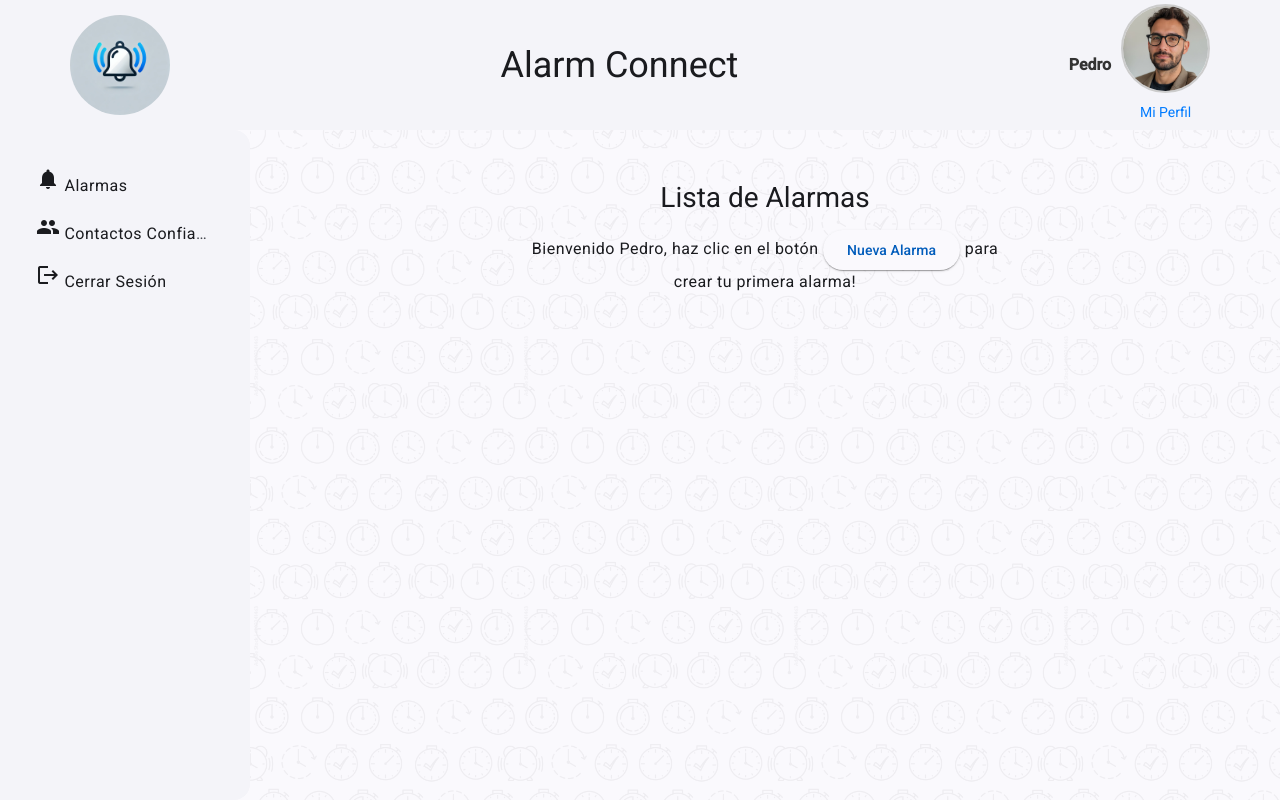
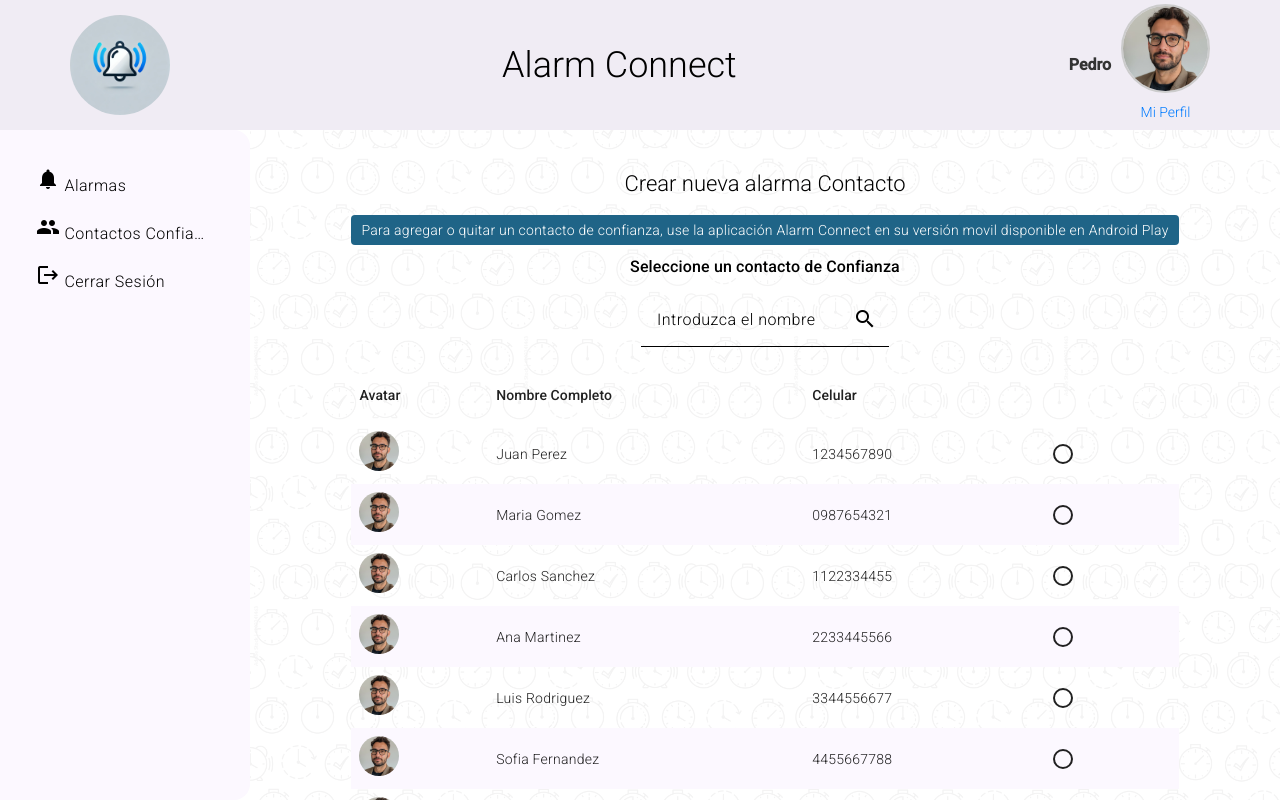
Before and after one commit to orsolarte4221/alarmconnect_web, an Angular app: page /select-contact in a window 1280 px wide. Before the commit this address led to /alarms. Built offline with nearby package versions, Linux system fonts and the light colour scheme.

Commit message:
Pantalla seleccionar contacto

```diff
--- a/src/app/app-routing.module.ts
+++ b/src/app/app-routing.module.ts
@@ -1,9 +1,10 @@
 import { NgModule } from '@angular/core';
 import { RouterModule, Routes } from '@angular/router';
+import { MainLayoutComponent } from './layout/main-layout/main-layout.component';
 import { AlarmListComponent } from './pages/alarm-list/alarm-list.component';
-import { MainLayoutComponent } from './layout/main-layout/main-layout.component';
+import { CrearAlarmaComponent } from './pages/crear-alarma/crear-alarma.component';
 import { NuevaAlarmaTipoComponent } from './pages/nueva-alarma-tipo/nueva-alarma-tipo.component';
-import { CrearAlarmaComponent } from './pages/crear-alarma/crear-alarma.component';
+import { SelectContactComponent } from './pages/select-contact/select-contact.component';
 
 const routes: Routes = [
   { path: '', redirectTo: 'alarms', pathMatch: 'full' }, // Redirige la raíz a /alarms
@@ -11,6 +12,7 @@ const routes: Routes = [
       { path: 'alarms', component: AlarmListComponent },
       { path: 'nueva-alarma-tipo', component: NuevaAlarmaTipoComponent } ,
       { path: 'crear-alarma', component: CrearAlarmaComponent },
+      { path: 'select-contact', component: SelectContactComponent },
   ]},
   { path: '**', redirectTo: 'alarms' }
 ];
--- a/src/app/layout/main-layout/main-layout.component.scss
+++ b/src/app/layout/main-layout/main-layout.component.scss
@@ -14,7 +14,7 @@
   top: 0;
   left: 0;
   z-index: 1000;
-  background-color: #f4f4f9;
+  background-color: #f0ecf4;
   padding: 0 20px;
 }
 
@@ -92,7 +92,7 @@
 
 .side-menu {
   width: 250px;
-  background: #f4f4f9;
+  background: #fcf8ff;
   padding: 20px; /* Espaciado de 20px en todos los lados */
   box-sizing: border-box;
 }
--- a/src/app/pages/crear-alarma/crear-alarma.component.html
+++ b/src/app/pages/crear-alarma/crear-alarma.component.html
@@ -8,7 +8,7 @@
 
     <div class="form-group">
       <label for="contacto">Contacto de confianza</label>
-      <input type="text" id="contacto" placeholder="Buscar por Nombre">
+      <input type="text" id="contacto" placeholder="Buscar por Nombre" (focus)="navigateToContactSelection()">
     </div>
 
     <div class="form-group">
--- a/src/app/pages/crear-alarma/crear-alarma.component.scss
+++ b/src/app/pages/crear-alarma/crear-alarma.component.scss
@@ -55,7 +55,7 @@ input, select, button {
 }
 
 .nota-voz button {
-  background-color: #5c6bc0;
+  background-color: #555992;
   color: white;
   border: none;
   cursor: pointer;
@@ -65,13 +65,13 @@ input, select, button {
 }
 
 .guardar-btn {
-  background-color: #5c6bc0;
+  background-color: #555992;
   color: white;
   padding: 12px;
   font-size: 16px;
   border: none;
   cursor: pointer;
-  border-radius: 6px;
+  border-radius: 100px;
   width: 200px; /*  Botón más pequeño */
   align-self: center; /*  Centrar el botón en el formulario */
 }
--- a/src/app/pages/crear-alarma/crear-alarma.component.ts
+++ b/src/app/pages/crear-alarma/crear-alarma.component.ts
@@ -32,4 +32,7 @@ export class CrearAlarmaComponent implements OnInit {
     }, 500); // Simula un pequeño delay antes de redirigir
   }
 
+  navigateToContactSelection() {
+    this.router.navigate(['/select-contact']);
+  }
 }
--- /dev/null
+++ b/src/app/pages/select-contact/select-contact.component.html
@@ -0,0 +1,31 @@
+<div class="select-contact-container">
+  <p class="mat-title-large">Crear nueva alarma Contacto</p>
+  <p class="alert-message mat-body-medium">Para agregar o quitar un contacto de confianza, use la aplicación Alarm Connect en su versión movil disponible en  Android Play</p>
+  <p class="mat-title-medium">Seleccione un contacto de Confianza</p>
+  <mat-form-field class="example-full-width">
+    <mat-label>Introduzca el nombre</mat-label>
+    <input type="text" matInput placeholder="Introduzca el nombre">
+    <mat-icon matSuffix>search</mat-icon>
+  </mat-form-field>
+  <table mat-table [dataSource]="contactsArray">
+    <ng-container matColumnDef="avatar">
+      <th mat-header-cell *matHeaderCellDef> Avatar </th>
+      <td mat-cell *matCellDef="let contacto"> <img [src]="contacto.avatar" alt="Avatar" class="table-avatar"> </td>
+    </ng-container>
+    <ng-container matColumnDef="nombre">
+      <th mat-header-cell *matHeaderCellDef> Nombre Completo </th>
+      <td mat-cell *matCellDef="let contacto"> {{contacto.nombre}} </td>
+    </ng-container>
+    <ng-container matColumnDef="celular">
+      <th mat-header-cell *matHeaderCellDef> Celular </th>
+      <td mat-cell *matCellDef="let contacto"> {{contacto.celular}} </td>
+    </ng-container>
+    <ng-container matColumnDef="select">
+      <th mat-header-cell *matHeaderCellDef> </th>
+      <td mat-cell *matCellDef="let contacto"> <mat-radio-button></mat-radio-button> </td>
+    </ng-container>
+    <tr mat-header-row *matHeaderRowDef="columnsToDisplay"></tr>
+    <tr mat-row *matRowDef="let contactsArray; columns: columnsToDisplay"></tr>
+  </table>
+  <button type="button" class="guardar-btn" (click)="navigateToCrearAlarma()">Seleccionar Contacto</button>
+</div>
--- /dev/null
+++ b/src/app/pages/select-contact/select-contact.component.scss
@@ -0,0 +1,53 @@
+.select-contact-container {
+  text-align: center;
+  padding: 20px;
+}
+
+table {
+  width: 100%;
+  border-collapse: collapse;
+}
+
+th, td {
+  padding: 8px;
+}
+
+th {
+  background-color: #f2f2f2;
+}
+
+tr:nth-child(even) {
+  background-color: #fcf8ff;
+}
+
+.alert-message {
+  color: white;
+  background: #1f6487;
+  padding: 5px 10px;
+  border-radius: 4px;
+}
+
+
+.mat-mdc-header-cell, .mat-mdc-cell {
+  border-bottom: none;
+}
+
+.table-avatar {
+  width: 40px;
+  border-radius: 40px;
+}
+
+.mat-mdc-table {
+  background-color: transparent;
+}
+.guardar-btn {
+  background-color: #555992;
+  color: white;
+  padding: 12px;
+  font-size: 16px;
+  border: none;
+  cursor: pointer;
+  border-radius: 100px;
+  width: 200px; /*  Botón más pequeño */
+  align-self: center; /*  Centrar el botón en el formulario */
+}
--- /dev/null
+++ b/src/app/pages/select-contact/select-contact.component.ts
@@ -0,0 +1,27 @@
+import { Component } from '@angular/core';
+import { Router } from '@angular/router';
+
+@Component({
+  selector: 'app-select-contact',
+  templateUrl: './select-contact.component.html',
+  styleUrls: ['./select-contact.component.scss'],
+})
+export class SelectContactComponent {
+  columnsToDisplay = ['avatar', 'nombre', 'celular', 'select'];
+
+  contactsArray = [
+    { avatar: 'assets/pedro.jpeg', nombre: 'Juan Perez', celular: '1234567890' },
+    { avatar: 'assets/pedro.jpeg', nombre: 'Maria Gomez', celular: '0987654321' },
+    { avatar: 'assets/pedro.jpeg', nombre: 'Carlos Sanchez', celular: '1122334455' },
+    { avatar: 'assets/pedro.jpeg', nombre: 'Ana Martinez', celular: '2233445566' },
+    { avatar: 'assets/pedro.jpeg', nombre: 'Luis Rodriguez', celular: '3344556677' },
+    { avatar: 'assets/pedro.jpeg', nombre: 'Sofia Fernandez', celular: '4455667788' },
+    { avatar: 'assets/pedro.jpeg', nombre: 'Miguel Torres', celular: '5566778899' }
+  ];
+
+  constructor(private router: Router) {}
+
+  navigateToCrearAlarma() {
+    this.router.navigate(['/crear-alarma']);
+  }
+}
--- a/src/styles.scss
+++ b/src/styles.scss
@@ -1,3 +1,29 @@
+
+// Custom Theming for Angular Material
+// For more information: https://material.angular.io/guide/theming
+@use '@angular/material' as mat;
+@use 'styles/m3-theme' as m3-theme;
+// Plus imports for other components in your app.
+
+// Include the common styles for Angular Material. We include this here so that you only
+// have to load a single css file for Angular Material in your app.
+// Be sure that you only ever include this mixin once!
+@include mat.core();
+
+
+// Include theme styles for core and each component used in your app.
+// Alternatively, you can import and @include the theme mixins for each component
+// that you are using.
+:root {
+  @include mat.all-component-themes(m3-theme.$alarmconnect-theme);
+}
+
+// Comment out the line below if you want to use the pre-defined typography utility classes.
+// For more information: https://material.angular.io/guide/typography#using-typography-styles-in-your-application.
+@include mat.typography-hierarchy(m3-theme.$alarmconnect-theme);
+
+// Comment out the line below if you want to use the deprecated `color` inputs.
+// @include mat.color-variants-backwards-compatibility($alarmconnect-theme);
 /* You can add global styles to this file, and also import other style files */
 
 html, body { height: 100%; }
--- /dev/null
+++ b/src/styles/m3-theme.scss
@@ -0,0 +1,152 @@
+// This file was generated by running 'ng generate @angular/material:m3-theme'.
+// Proceed with caution if making changes to this file.
+
+@use 'sass:map';
+@use '@angular/material' as mat;
+
+// Note: Color palettes are generated from primary: #68548E, secondary: #635B70, tertiary: #7E525D
+$_palettes: (
+  primary: (
+    0: #000000,
+    10: #230e46,
+    20: #39255c,
+    25: #443168,
+    30: #503c75,
+    35: #5c4881,
+    40: #68548e,
+    50: #816da9,
+    60: #9c86c4,
+    70: #b7a0e0,
+    80: #d3bbfd,
+    90: #ebddff,
+    95: #f7edff,
+    98: #fef7ff,
+    99: #fffbff,
+    100: #ffffff,
+  ),
+  secondary: (
+    0: #000000,
+    10: #1f182a,
+    20: #342d40,
+    25: #3f384c,
+    30: #4b4357,
+    35: #574f63,
+    40: #635b70,
+    50: #7c7389,
+    60: #968da4,
+    70: #b1a7bf,
+    80: #cdc2db,
+    90: #e9def7,
+    95: #f7edff,
+    98: #fef7ff,
+    99: #fffbff,
+    100: #ffffff,
+  ),
+  tertiary: (
+    0: #000000,
+    10: #31111b,
+    20: #4a252f,
+    25: #57303a,
+    30: #633b46,
+    35: #714651,
+    40: #7e525d,
+    50: #996a75,
+    60: #b5838f,
+    70: #d29da9,
+    80: #f0b8c4,
+    90: #ffd9e0,
+    95: #ffecef,
+    98: #fff8f8,
+    99: #fffbff,
+    100: #ffffff,
+  ),
+  neutral: (
+    0: #000000,
+    10: #1d1b1f,
+    20: #322f34,
+    25: #3d3a3f,
+    30: #48464a,
+    35: #545156,
+    40: #605d62,
+    50: #79767b,
+    60: #948f94,
+    70: #aeaaaf,
+    80: #cac5ca,
+    90: #e6e1e6,
+    95: #f5eff5,
+    98: #fef7fd,
+    99: #fffbff,
+    100: #ffffff,
+    4: #0f0d11,
+    6: #141317,
+    12: #211f23,
+    17: #2b292d,
+    22: #363438,
+    24: #3b383d,
+    87: #ded8de,
+    92: #ece6ec,
+    94: #f2ecf2,
+    96: #f8f2f7,
+  ),
+  neutral-variant: (
+    0: #000000,
+    10: #1d1a23,
+    20: #332f38,
+    25: #3e3a43,
+    30: #49454f,
+    35: #55515b,
+    40: #615c67,
+    50: #7a7580,
+    60: #948e9a,
+    70: #afa9b4,
+    80: #cbc4d0,
+    90: #e7e0ec,
+    95: #f6eefa,
+    98: #fef7ff,
+    99: #fffbff,
+    100: #ffffff,
+  ),
+  error: (
+    0: #000000,
+    10: #410002,
+    20: #690005,
+    25: #7e0007,
+    30: #93000a,
+    35: #a80710,
+    40: #ba1a1a,
+    50: #de3730,
+    60: #ff5449,
+    70: #ff897d,
+    80: #ffb4ab,
+    90: #ffdad6,
+    95: #ffedea,
+    98: #fff8f7,
+    99: #fffbff,
+    100: #ffffff,
+  ),
+);
+
+$_rest: (
+  secondary: map.get($_palettes, secondary),
+  neutral: map.get($_palettes, neutral),
+  neutral-variant: map.get($_palettes,  neutral-variant),
+  error: map.get($_palettes, error),
+);
+$_primary: map.merge(map.get($_palettes, primary), $_rest);
+$_tertiary: map.merge(map.get($_palettes, tertiary), $_rest);
+
+$alarmconnect-theme: mat.define-theme((
+  color: (
+    theme-type: light,
+    primary: $_primary,
+    tertiary: $_tertiary,
+    use-system-variables: true,
+  ),
+  typography: (
+    plain-family: Roboto,
+    brand-family: Roboto,
+    bold-weight: 900,
+    medium-weight: 500,
+    regular-weight: 300,
+  ),
+));
```
Also changed, not shown: src/app/app.module.ts (+19 -13 lines).
